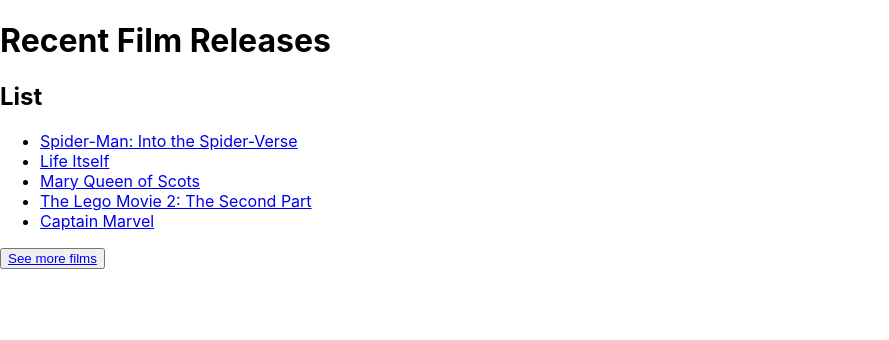
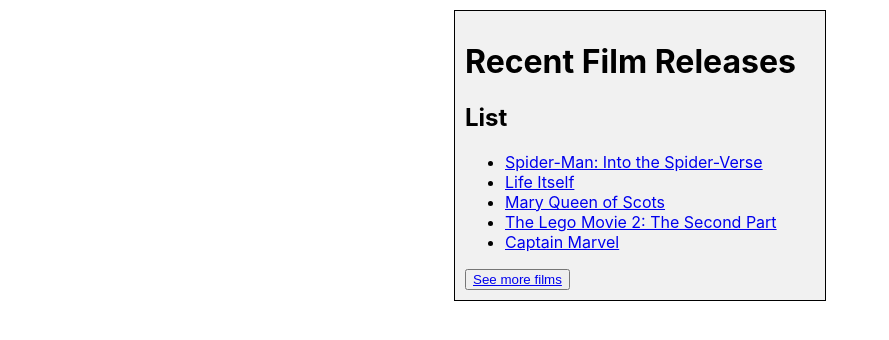
Before and after one commit to emmikoivisto/film-list-react, a React (Create React App) app: page / in a window 1280 px wide. Shown: the top 340 px of the page, without its empty margins (0-889 px from the left). Built offline with nearby package versions, Linux system fonts and the light colour scheme.

Commit message:
added some basic css to film console

```diff
--- a/src/App.js
+++ b/src/App.js
@@ -6,9 +6,7 @@
   return (
     <>
       <FilmConsole></FilmConsole>
-      <button>
-        <a href="https://www.imdb.com/calendar/?region=gb"> See more films</a>
-      </button>
+
     </>
   );
 }
--- /dev/null
+++ b/src/containers/FilmConsole.css
@@ -0,0 +1,7 @@
+.film-console {
+    width: 350px;
+    margin: 10px auto;
+    border: 1px solid black;
+    padding: 10px;
+    background-color: #f1f1f1;
+  }
--- a/src/containers/FilmConsole.js
+++ b/src/containers/FilmConsole.js
@@ -1,5 +1,6 @@
 import {useState} from 'react';
 import FilmBox from '../components/FilmBox';
+import './FilmConsole.css';
 
 
 const FilmConsole = () => {
@@ -32,10 +33,13 @@
     ]);
 
     return (
-        <>
-        <h1>Recent Film Releases</h1>
-        <FilmBox films={films}/>
-        </>
+        <div className='film-console'>
+            <h1>Recent Film Releases</h1>
+            <FilmBox films={films}/>
+            <button>
+                <a href="https://www.imdb.com/calendar/?region=gb"> See more films</a>
+            </button>
+        </div>
     )
 };
 
```
